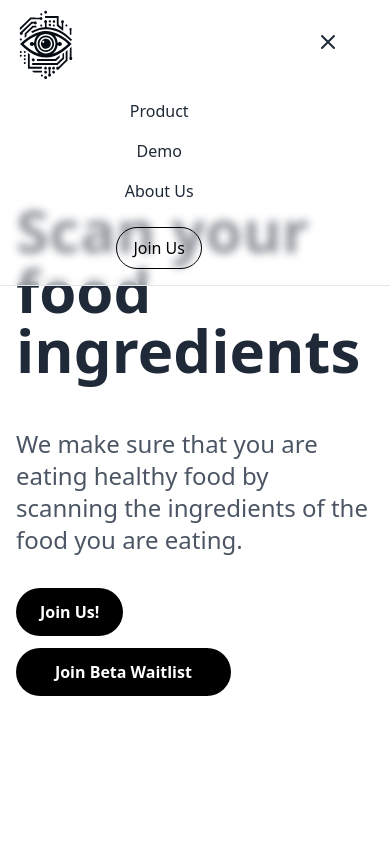
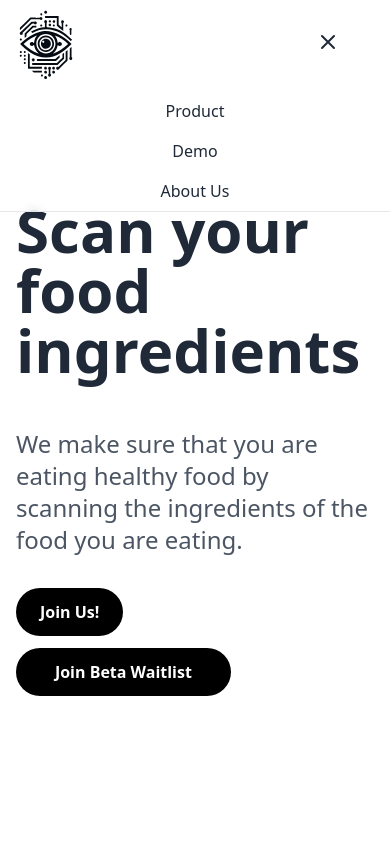
Before and after one commit to bipuladk60/cleanLabel_Landing_Page, a React (Create React App) app: page / in a window 390 px wide. Both pictures are taken after a click on the button 328 px from the left and 42 px from the top of the page. Shown: the top 844 px of the page. Built offline with nearby package versions, Linux system fonts and the light colour scheme; the HTML template or start-up script is replaced by a standard one; a web font is replaced by a local one.

Commit message:
solved the bug for mobile

```diff
--- a/src/components/navbar.js
+++ b/src/components/navbar.js
@@ -6,7 +6,7 @@ const Navbar = ({scrollToSection}) => {
   const [isOpen, setIsOpen] = useState(false);
 
   return (
-    <nav className="fixed top-0 w-full z-10 bg-white/50 backdrop-blur-sm border-b-[1px] border-black-500">
+    <nav className="fixed top-0 w-screen z-10 bg-white/50 backdrop-blur-sm border-b-[1px] border-black-500">
       <div className="md:max-w-6xl mx-auto px-4 md:px-6">
         <div className="flex md:justify-between items-center py-2">
           <div className="flex items-center">
@@ -36,11 +36,10 @@ const Navbar = ({scrollToSection}) => {
           </div>
         </div>
 
-        <div className={`${isOpen ? 'flex' : 'hidden'} flex-col items-center md:hidden w-[80%]`}>
+        <div className={`${isOpen ? 'flex' : 'hidden'} flex-col items-center md:hidden`}>
           <a href="#product" className="text-gray-800 hover:text-gray-600 px-3 py-2">Product</a>
           <a href="#demo" className="text-gray-800 hover:text-gray-600 px-3 py-2">Demo</a>
           <a href="#about" className="text-gray-800 hover:text-gray-600 px-3 py-2">About Us</a>
-          <a href="#joinUs" className="border border-black text-black px-4 py-2 my-4 rounded-full mx-3 transition duration-300">Join Us</a>
         </div>
       </div>
     </nav>
```
